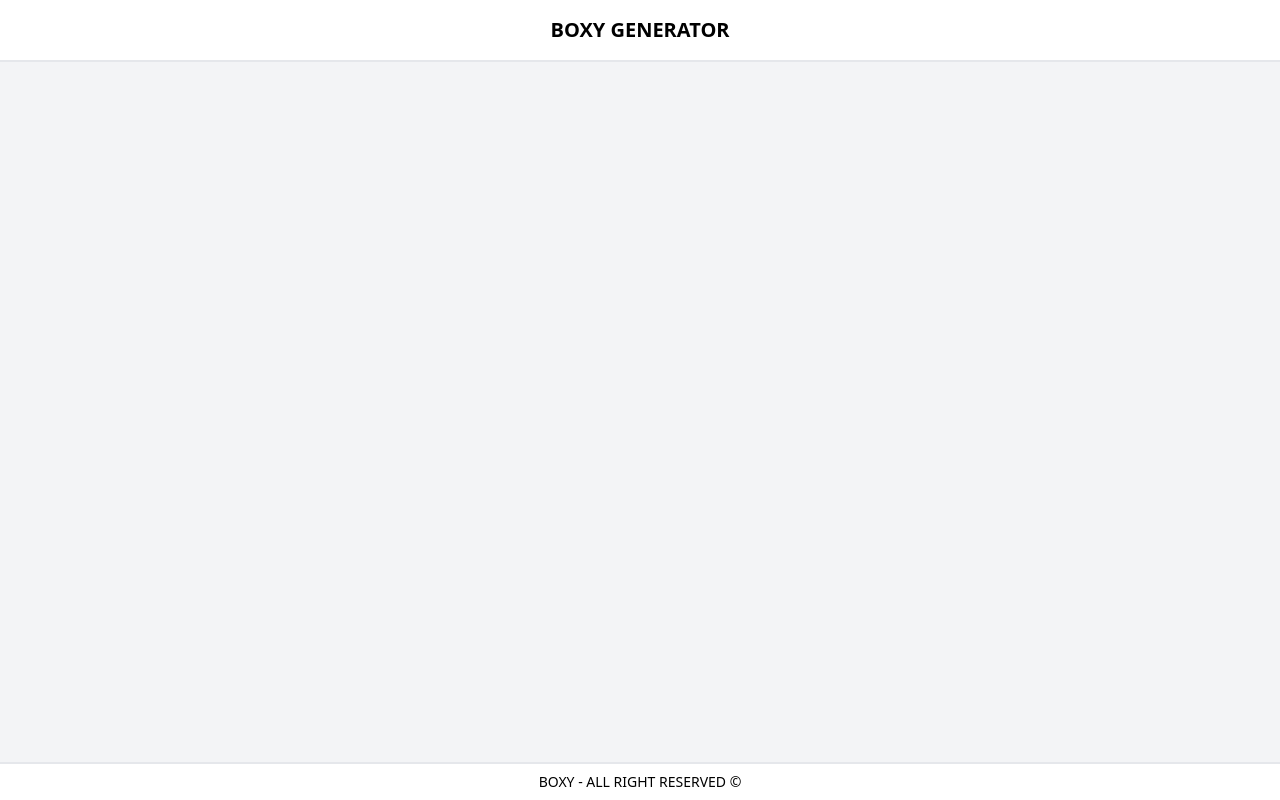
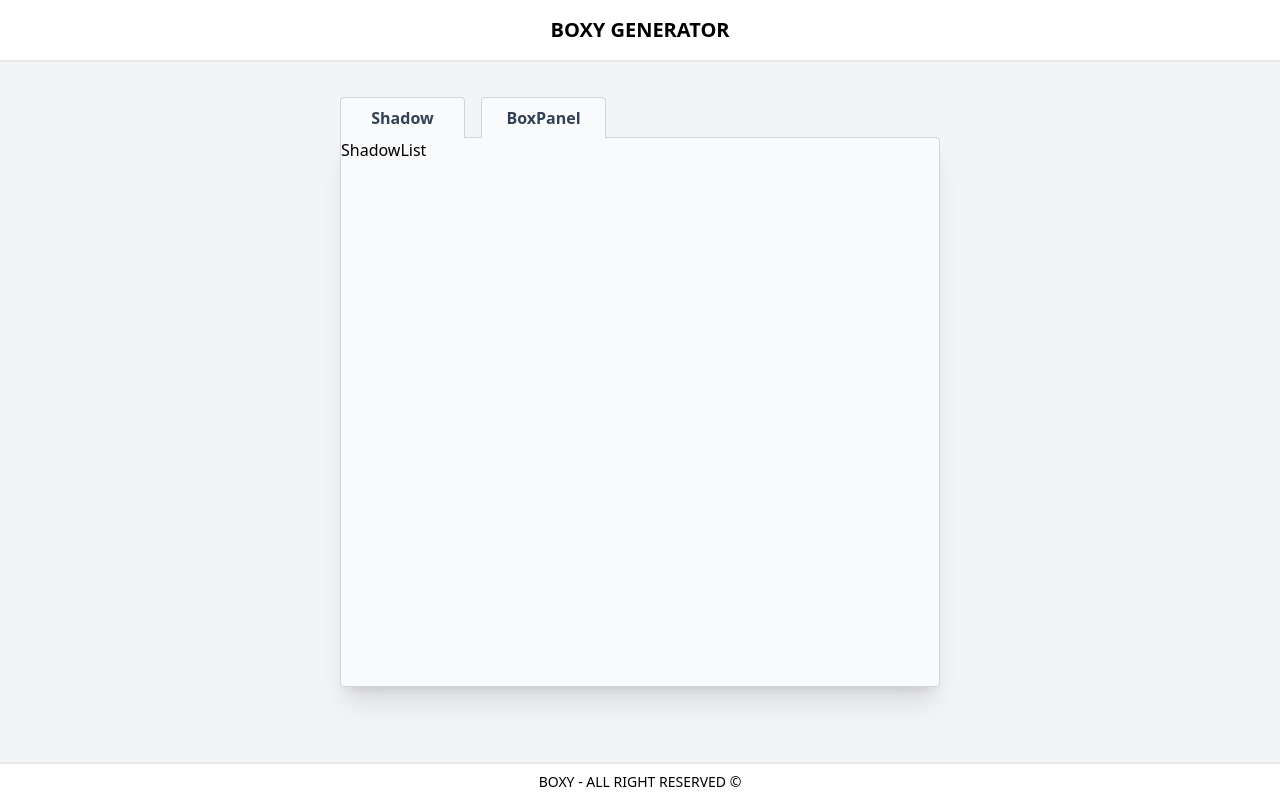
Before and after one commit to Personnofil85/udemy-react-a-z, a React (Vite) app in the folder 10.Boxy-project/: page / in a window 1280 px wide. Built offline with nearby package versions, Linux system fonts and the light colour scheme.

Commit message:
10.Boxy-project: Création du panneau de configuration et des onglets

```diff
--- a/10.Boxy-project/src/App.jsx
+++ b/10.Boxy-project/src/App.jsx
@@ -1,12 +1,13 @@
 import Header from "./components/Header.jsx";
 import Footer from "./components/Footer.jsx";
+import LeftContainer from "./layouts/LeftContainer.jsx";
 
 function App() {
   return (
     <div className="min-h-screen flex flex-col">
       <Header />
       <main className="flex flex-wrap justify-center items-center flex-grow bg-gray-100 px-10 md:flex-nowrap">
-        {/*<LeftSide />*/}
+        <LeftContainer />
         {/*<Visualization />*/}
       </main>
       <Footer />
--- /dev/null
+++ b/10.Boxy-project/src/layouts/BoxPanel/BoxPanel.jsx
@@ -0,0 +1,5 @@
+import React from "react";
+
+export default function BoxPanel() {
+  return <div>BoxPanel</div>;
+}
--- /dev/null
+++ b/10.Boxy-project/src/layouts/LeftContainer.jsx
@@ -0,0 +1,34 @@
+import { useState } from "react";
+import ShadowList from "./ShadowList/ShadowList.jsx";
+import BoxPanel from "./BoxPanel/BoxPanel.jsx";
+
+export default function LeftContainer() {
+  const [tabs, setTabs] = useState(0);
+
+  const tabList = [
+    { name: "Shadow", component: <ShadowList /> },
+    { name: "BoxPanel", component: <BoxPanel /> },
+  ];
+
+  return (
+    <div className="relative mt-20 w- h- border rounded-b rounded-tr border-gray-300 shadow-xl bg-gray-50 md:mt-0 w-[600px] h-[550px]">
+      <div className="flex absolute -translate-y-full -left-[1px]">
+        {tabList.map((tab, index) => {
+          console.log("tab ", tab, "index ", index);
+          console.log("tab actif avec setTabs() ", tabs);
+
+          return (
+            <button
+              key={index}
+              onClick={() => setTabs(index)}
+              className="min-w-[125px] py-2 px-3 mr-4 font-bold border-t border-x border-gray-300 bg-slate-50 hover:bg-slate-200 text-slate-700 rounded-t focus:outline-none focus:ring-2 ring-inset focus:ring-blue-300"
+            >
+              {tab.name}
+            </button>
+          );
+        })}
+      </div>
+      <div>{tabList[tabs].component}</div>
+    </div>
+  );
+}
--- /dev/null
+++ b/10.Boxy-project/src/layouts/ShadowList/ShadowList.jsx
@@ -0,0 +1,5 @@
+import React from "react";
+
+export default function ShadowList() {
+  return <div>ShadowList</div>;
+}
```
